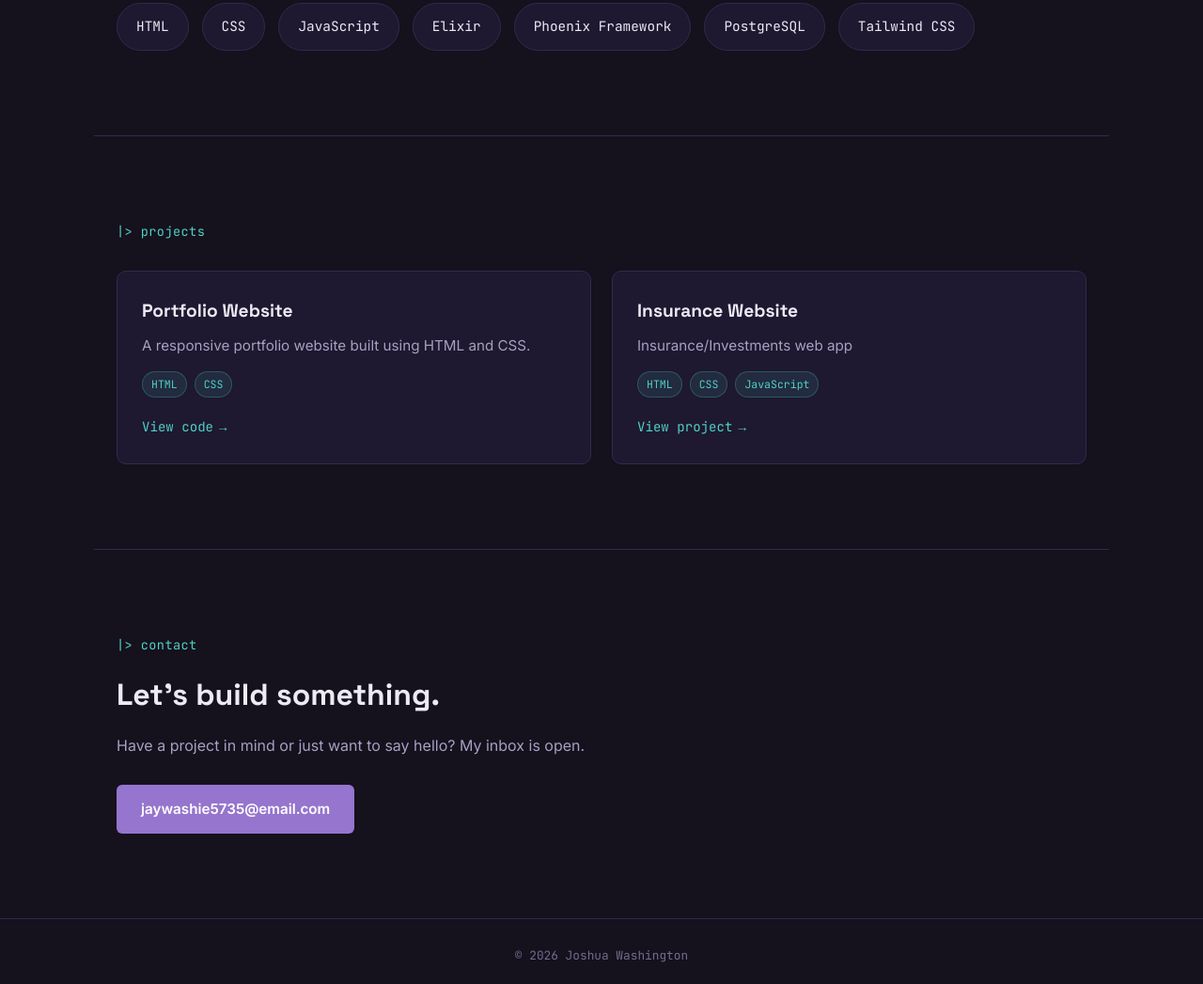
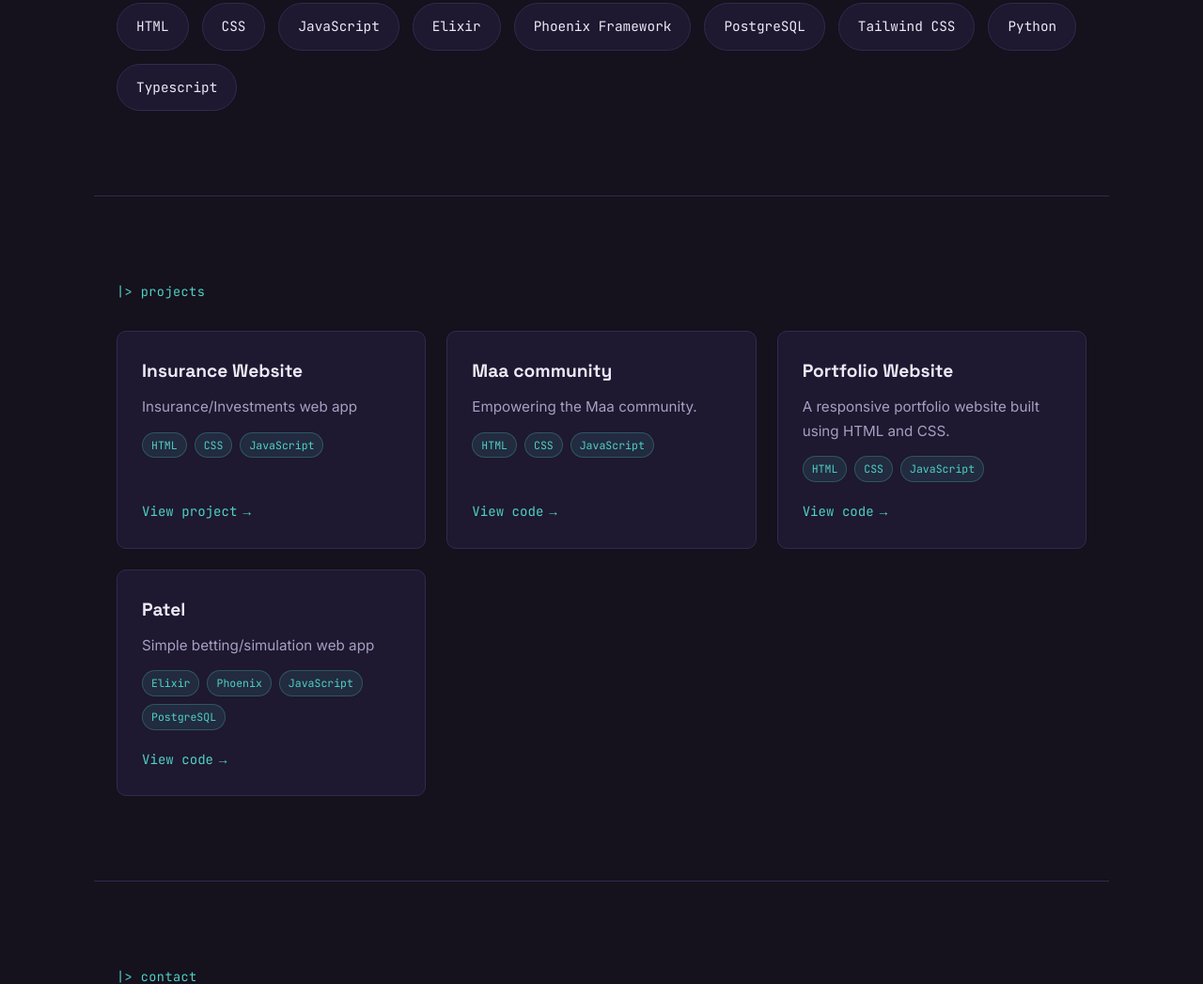
Before and after one commit to Jaywashie/Portfolio, a plain HTML site: page index.html in a window 1280 px wide. Shown: the part 1322-2369 px from the top of the page at 94% size. Drawn offline with Linux system fonts and the light colour scheme; a script that the page names is missing.

Commit message:
add project

```diff
--- a/index.html
+++ b/index.html
@@ -120,6 +120,9 @@
       <span class="skill-card">Phoenix Framework</span>
       <span class="skill-card">PostgreSQL</span>
       <span class="skill-card">Tailwind CSS</span>
+      <span class="skill-card">Python</span>
+      <span class="skill-card">Typescript</span>
+
     </div>
   </section>
 
@@ -131,17 +134,6 @@
 
       <article class="project-card">
         <div class="project-card-top">
-          <h3>Portfolio Website</h3>
-          <p>A responsive portfolio website built using HTML and CSS.</p>
-          <div class="project-tags">
-            <span>HTML</span><span>CSS</span>
-          </div>
-        </div>
-        <a href="https://github.com/Jaywashie/Portfolio" class="project-link">View code<span>&rarr;</span></a>
-      </article>
-
-      <article class="project-card">
-        <div class="project-card-top">
           <h3>Insurance Website</h3>
           <p>Insurance/Investments web app</p>
           <div class="project-tags">
@@ -150,6 +142,42 @@
         </div>
         <a href="https://jackiecents.netlify.app" class="project-link">View project <span>&rarr;</span></a>
       </article>
+
+    <article class="project-card">
+        <div class="project-card-top">
+          <h3>Maa community</h3>
+          <p>Empowering the Maa community.</p>
+          <div class="project-tags">
+            <span>HTML</span><span>CSS</span><span>JavaScript</span>
+          </div>
+        </div>
+        <a href="https://github.com/Jaywashie/maa" class="project-link">View code <span>&rarr;</span></a>
+      </article>
+
+     <article class="project-card">
+        <div class="project-card-top">
+          <h3>Portfolio Website</h3>
+          <p>A responsive portfolio website built using HTML and CSS.</p>
+          <div class="project-tags">
+            <span>HTML</span><span>CSS</span><span>JavaScript</span>
+          </div>
+        </div>
+        <a href="https://github.com/Jaywashie/Portfolio" class="project-link">View code<span>&rarr;</span></a>
+      </article>
+
+       <article class="project-card">
+        <div class="project-card-top">
+          <h3>Patel</h3>
+          <p>Simple betting/simulation web app</p>
+          <div class="project-tags">
+            <span>Elixir</span><span>Phoenix</span><span>JavaScript</span><span>PostgreSQL</span>
+          </div>
+        </div>
+        <a href="https://github.com/Jaywashie/Patel" class="project-link">View code <span>&rarr;</span></a>
+      </article>
+
+
+
 
     </div>
   </section>
```
